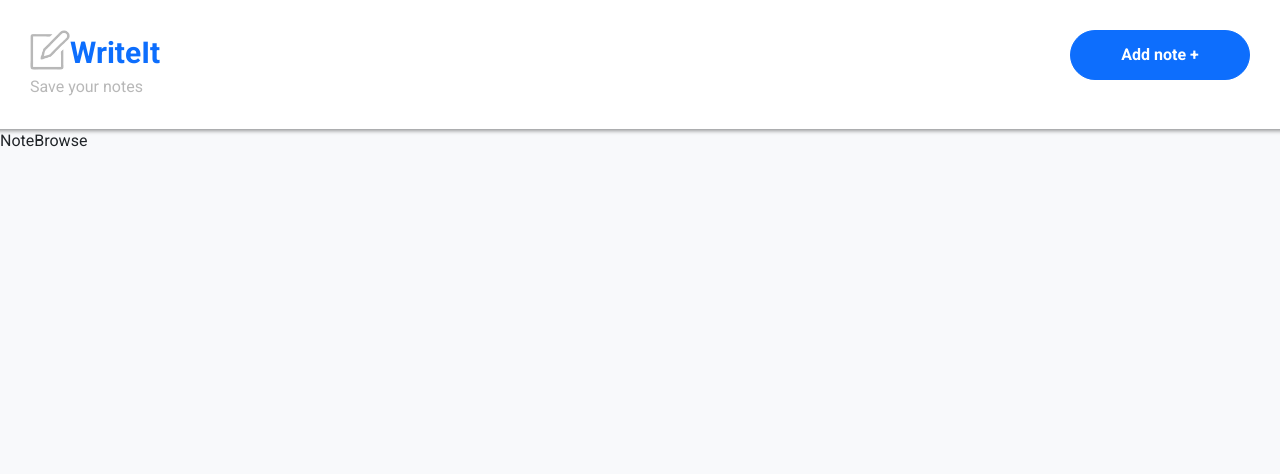
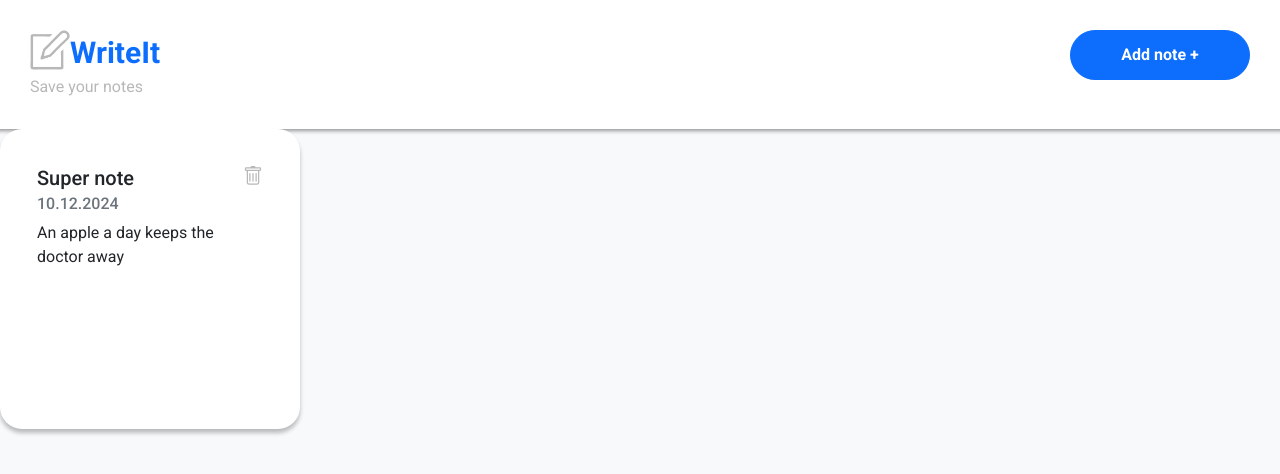
Before and after one commit to alikssant/WriteIt, a React (Create React App) app: page / in a window 1280 px wide. Shown: the top 474 px of the page. Built offline with nearby package versions, Linux system fonts and the light colour scheme; data requests are answered from the project's data file.

Commit message:
TextCard component created

```diff
--- /dev/null
+++ b/src/components/TextCard/TextCard.jsx
@@ -0,0 +1,36 @@
+import s from "./style.module.css";
+import { useState } from "react";
+import { Trash } from "react-bootstrap-icons";
+export function TextCard({ title, content, subtitle, onClick, onClickTrash }) {
+  const [isCardHovered, setIsCardHovered] = useState(false);
+  const [isTrashHovered, setIsTrashHovered] = useState(false);
+
+  function onClickTrash_(e) {
+    onClickTrash();
+    e.stopPropagation();
+  }
+  return (
+    <div
+      onClick={onClick}
+      className={`card ${s.container}`}
+      style={{ borderColor: isCardHovered ? "#0d6efd" : "transparent" }}
+      onMouseEnter={() => setIsCardHovered(true)}
+      onMouseLeave={() => setIsCardHovered(false)}
+    >
+      <div className="card-body">
+        <div className={s.title_row}>
+          <h5 className="card-title">{title}</h5>
+          <Trash
+            size={20}
+            onMouseEnter={() => setIsTrashHovered(true)}
+            onMouseLeave={() => setIsTrashHovered(false)}
+            style={{ color: isTrashHovered ? "#FF7373" : "#b8b8b8" }}
+            onClick={onClickTrash_}
+          />
+        </div>
+        <h6 className={`card-subtitle mb-2 text-muted`}>{subtitle}</h6>
+        <p className={`card-text ${s.text_content}`}>{content}</p>
+      </div>
+    </div>
+  );
+}
--- /dev/null
+++ b/src/components/TextCard/style.module.css
@@ -0,0 +1,21 @@
+.container {
+  cursor: pointer;
+  box-shadow: 0px 4px 4px rgba(0, 0, 0, 0.25);
+  border-radius: 22px;
+  height: 300px;
+  width: 300px;
+  padding: 20px;
+}
+
+.title_row {
+  display: flex;
+  justify-content: space-between;
+}
+
+.text_content {
+  overflow: hidden;
+  text-overflow: ellipsis;
+  -webkit-line-clamp: 6;
+  display: -webkit-box;
+  -webkit-box-orient: vertical;
+}
--- a/src/pages/NoteBrowser/NoteBrowser.jsx
+++ b/src/pages/NoteBrowser/NoteBrowser.jsx
@@ -1,3 +1,15 @@
+import { TextCard } from "components/TextCard/TextCard";
+
 export function NoteBrowse(props) {
-  return <>NoteBrowse</>;
+  return (
+    <>
+      <TextCard
+        title={"Super note"}
+        subtitle={"10.12.2024"}
+        content={"An apple a day keeps the doctor away"}
+        onClick={() => alert("OnClick !")}
+        onClickTrash={() => alert("OnclickTrash !")}
+      />
+    </>
+  );
 }
```
